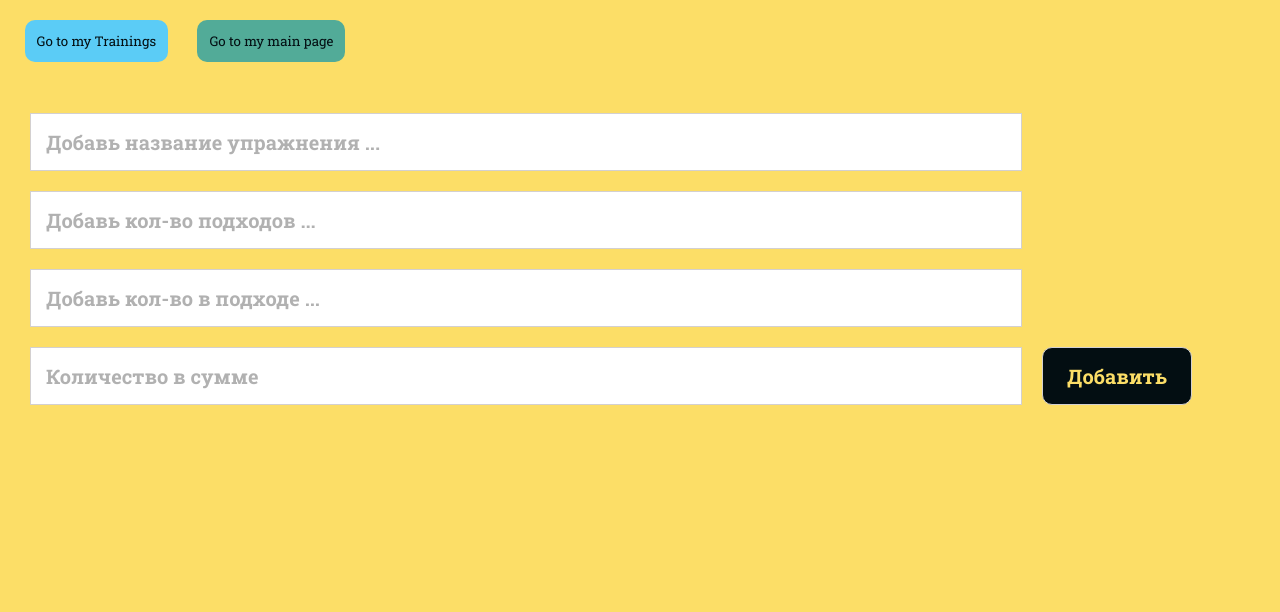
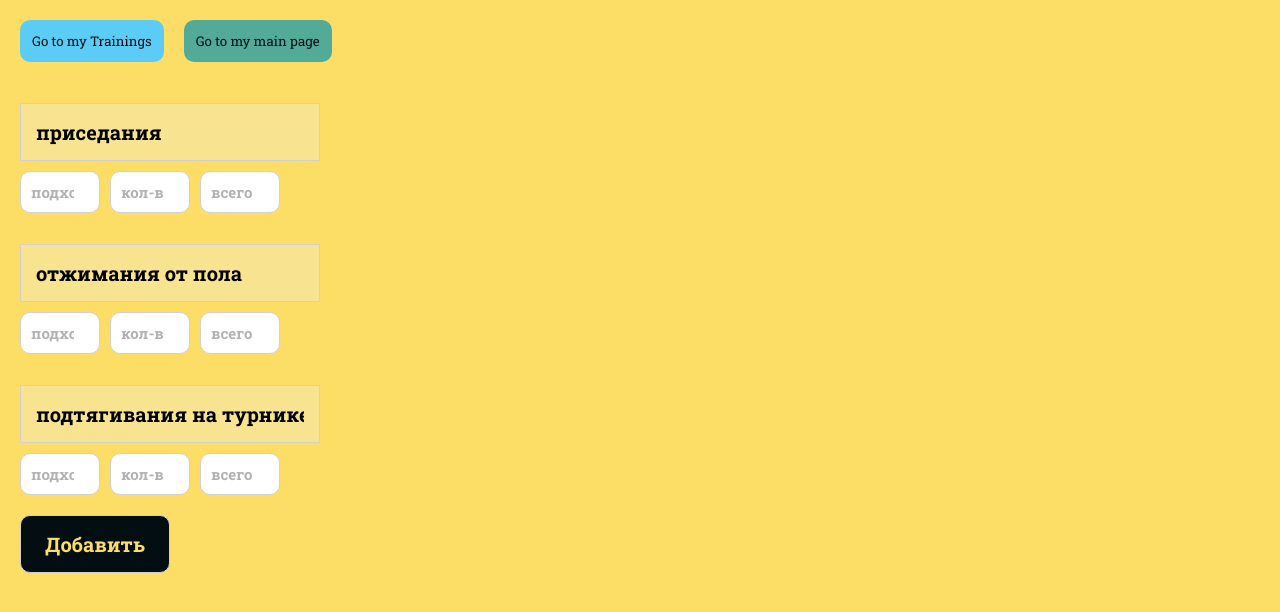
Before and after one commit to ali-alim/appalim, a React (Create React App) app in the folder client/: page /training in a window 1280 px wide. Shown: the top 612 px of the page. Built offline with nearby package versions, Linux system fonts and the light colour scheme.

Commit message:
style Training component

```diff
--- a/client/src/components/Training.js
+++ b/client/src/components/Training.js
@@ -1,6 +1,6 @@
 import React, { useState } from "react";
 import { Link, useNavigate } from "react-router-dom";
-import { useForm } from "react-hook-form";
+import { useForm, Controller } from "react-hook-form";
 import { format } from "date-fns";
 import axios from "axios";
 let today = new Date();
@@ -13,21 +13,26 @@ const Training = () => {
 
   const navigate = useNavigate();
 
-  const { register, handleSubmit, watch, reset } = useForm({ mode: "all" });
+  const { register, handleSubmit, watch, reset, control } = useForm({ mode: "all" });
 
   const onSubmit = (data) => {
     const formattedDate = format(new Date(today), "dd/MM/yyyy");
     training_date = formattedDate.toString();
-    training_numOfSets = training_numOfSets.toString();
-    training_numInSets = training_numInSets.toString();
-    training_totalNum = training_totalNum.toString();
 
     const training = {
       training_date,
-      training_name,
-      training_numOfSets,
-      training_numInSets,
-      training_totalNum
+      training_name_1,
+      training_name_2,
+      training_name_3,
+      training_numOfSets_1,
+      training_numOfSets_2,
+      training_numOfSets_3,
+      training_numInSets_1,
+      training_numInSets_2,
+      training_numInSets_3,
+      training_totalNum_1,
+      training_totalNum_2,
+      training_totalNum_3,
     };
     setTrainingList([...trainingList, training]);
 
@@ -52,10 +57,18 @@ const Training = () => {
   };
 
   let training_date = watch("training_date");
-  const training_name = watch("training_name");
-  let training_numOfSets = watch("training_numOfSets");
-  let training_numInSets = watch("training_numInSets");
-  let training_totalNum = watch("training_numInSets");
+  const training_name_1 = watch("training_name_1");
+  const training_name_2 = watch("training_name_2");
+  const training_name_3 = watch("training_name_3");
+  let training_numOfSets_1 = watch("training_numOfSets_1");
+  let training_numOfSets_2 = watch("training_numOfSets_2");
+  let training_numOfSets_3 = watch("training_numOfSets_3");
+  let training_numInSets_1 = watch("training_numInSets_1");
+  let training_numInSets_2 = watch("training_numInSets_2");
+  let training_numInSets_3 = watch("training_numInSets_3");
+  let training_totalNum_1 = watch("training_numInSets_1");
+  let training_totalNum_2 = watch("training_numInSets_2");
+  let training_totalNum_3 = watch("training_numInSets_3");
 
   return (
     <div className="training">
@@ -69,29 +82,94 @@ const Training = () => {
       </div>
 
       <form onSubmit={handleSubmit(onSubmit)}>
+        {/* #1 */}
         <br />
-        <input
-          placeholder="Добавь название упражнения ..."
-          {...register("training_name", { required: true })}
+        <input className="input_training_name"
+          value="приседания" disabled="disabled"
+          {...register("training_name_1", { required: true })}
         />
-        <input type="number"
-          placeholder="Добавь кол-во подходов ..."
-          {...register("training_numOfSets", { required: true })}
+        <br />
+        <input className="training_inputs"
+          type="number"
+          placeholder="подходы"
+          {...register("training_numOfSets_1", { required: true })}
         />
-        <input type="number"
-          placeholder="Добавь кол-во в подходе ..."
-          {...register("training_numInSets", { required: true })}
+        <input className="training_inputs"
+          type="number"
+          placeholder="кол-во"
+          {...register("training_numInSets_1", { required: true })}
         />
 
-        <span style={{display:'none'}}>
-        {training_totalNum = training_numOfSets * training_numInSets}
-        </span>
+        <span style={{ display: "none" }}>{(training_totalNum_1 = training_numOfSets_1 * training_numInSets_1)}</span>
 
-        <input placeholder={training_numInSets === undefined ? "Количество в сумме" : training_totalNum }
-          {...register("training_totalNum")}
+        <input className="training_inputs"
+          placeholder={
+            training_numInSets_1 === undefined
+              ? "всего"
+              : training_totalNum_1
+          }
+          {...register("training_totalNum_1")}
+        />
+      <br />
+
+      {/* #2 */}
+      <br />
+      <input className="input_training_name"
+          value="отжимания от пола" disabled="disabled"
+          {...register("training_name_2", { required: true })}
+        />
+        <br />
+        <input className="training_inputs"
+          type="number"
+          placeholder="подходы"
+          {...register("training_numOfSets_2", { required: true })}
+        />
+        <input className="training_inputs"
+          type="number"
+          placeholder="кол-во"
+          {...register("training_numInSets_2", { required: true })}
         />
 
+        <span style={{ display: "none" }}>{(training_totalNum_2 = training_numOfSets_2 * training_numInSets_2)}</span>
 
+        <input className="training_inputs"
+          placeholder={
+            training_numInSets_2 === undefined
+              ? "всего"
+              : training_totalNum_2
+          }
+          {...register("training_totalNum_2")}
+        />
+      <br />
+      {/* #3 */}
+      <br />
+      <input className="input_training_name"
+          value="подтягивания на турнике" disabled="disabled"
+          {...register("training_name_3", { required: true })}
+        />
+        <br />
+        <input className="training_inputs"
+          type="number"
+          placeholder="подходы"
+          {...register("training_numOfSets_3", { required: true })}
+        />
+        <input className="training_inputs"
+          type="number"
+          placeholder="кол-во"
+          {...register("training_numInSets_3", { required: true })}
+        />
+
+        <span style={{ display: "none" }}>{(training_totalNum_3 = training_numOfSets_3 * training_numInSets_3)}</span>
+
+        <input className="training_inputs"
+          placeholder={
+            training_numInSets_3 === undefined
+              ? "всего"
+              : training_totalNum_3
+          }
+          {...register("training_totalNum_3")}
+        />
+      <br />
         <input type="submit" value="Добавить" />
       </form>
     </div>
--- a/client/src/components/Visit.js
+++ b/client/src/components/Visit.js
@@ -61,7 +61,7 @@ const Visit = () => {
 
       <form onSubmit={handleSubmit(onSubmit)}>
         <br />
-        <textarea
+        <input label="a"
           placeholder="Добавь визит ..."
           {...register("visit_name", { required: true })}
         />
--- a/client/src/index.css
+++ b/client/src/index.css
@@ -56,15 +56,30 @@ textarea {
   font-weight: bold;
 }
 
+
+.training_inputs{
+  width: 80px;
+  padding: 10px;
+  border-radius: 10px;
+  font-size: 15px;
+  margin-left: 0;
+}
+
+.input_training_name{
+  width: 300px;
+  margin: 0 auto;
+}
+
 input:hover {
-  border: 2px rgb(0, 163, 224) solid;
+  border: 2px var(--blue-color) solid;
 }
+
 ::placeholder {
   color: black;
   opacity: 0.3;
 }
 input:focus {
-  outline: rgb(0, 163, 224);
+  outline: var(--blue-color);
 }
 
 input[type="submit"] {
@@ -72,6 +87,7 @@ input[type="submit"] {
   color: #fcde67;
   width: 150px;
   border-radius: 10px;
+  margin-left: 0;
 }
 
 strong {
--- a/client/src/pages/Home.js
+++ b/client/src/pages/Home.js
@@ -48,7 +48,7 @@ const Home = () => {
       </div>
 
       <div className="trainings">
-        DOCTOR VISITS
+        TRAININGS
         <Link to="/training">
           <button id="set_new_training">ДОБАВИТЬ ТРЕНИРОВКУ</button>
         </Link>
--- a/client/src/pages/Trainings.js
+++ b/client/src/pages/Trainings.js
@@ -30,8 +30,17 @@ const Trainings = () => {
 
   return (
     <div className='trainings_page'>
+            <Link to="/">
+        <button className="go_to_mainpage">Go to my main page</button>
+      </Link>
+      <br />
       {mytrainings.map((mytraining,index) => (
-        <li key={index}>{mytraining.training_date} - {mytraining.training_name} - <button id="delete_training_button" onClick={() => deleteTraining(mytraining._id)}>delete</button></li>
+        <li key={index}>
+          {mytraining.training_date} - {mytraining.training_name} - {mytraining.training_totalNum} раз
+          - <button id="delete_training_button" onClick={() => deleteTraining(mytraining._id)}>
+            delete
+            </button>
+            </li>
       ))}
     <Link to="/training">
     <button className="go_to_component">create new training</button>
--- a/client/src/pages/Visits.js
+++ b/client/src/pages/Visits.js
@@ -1,13 +1,11 @@
-import React, {useState,useEffect} from 'react'
-import {Link} from "react-router-dom"
-import axios from 'axios'
+import React, { useState, useEffect } from "react";
+import { Link } from "react-router-dom";
+import axios from "axios";
 
-const API_URL = "http://appalim.herokuapp.com"
-
+const API_URL = "http://appalim.herokuapp.com";
 
 const Visits = () => {
-
-  const [myVisits, setMyVisits] = useState([])
+  const [myVisits, setMyVisits] = useState([]);
 
   useEffect(() => {
     axios
@@ -24,20 +22,32 @@ const Visits = () => {
   }, [myVisits]);
 
   const deleteVisit = (id) => {
-    axios.delete(`${API_URL}/visits/${id}`, id)
+    axios.delete(`${API_URL}/visits/${id}`, id);
     // axios.delete(`${API_URL}/${id}`, id)
-  }
+  };
 
   return (
-    <div className='visits_page'>
-      {myVisits.map((myvisit,index) => (
-        <li key={index}>{myvisit.visit_date} - {myvisit.visit_name} - <button id="delete_visit_button" onClick={() => deleteVisit(myvisit._id)}>delete</button></li>
+    <div className="visits_page">
+      <Link to="/">
+        <button className="go_to_mainpage">Go to my main page</button>
+      </Link>
+      <br />
+      {myVisits.map((myvisit, index) => (
+        <li key={index}>
+          {myvisit.visit_date} - {myvisit.visit_name} -{" "}
+          <button
+            id="delete_visit_button"
+            onClick={() => deleteVisit(myvisit._id)}
+          >
+            delete
+          </button>
+        </li>
       ))}
-    <Link to="/visit">
-    <button className="go_to_component">create new visit</button>
-    </Link>
+      <Link to="/visit">
+        <button className="go_to_component">create new visit</button>
+      </Link>
     </div>
-  )
-}
+  );
+};
 
-export default Visits
+export default Visits;
```
